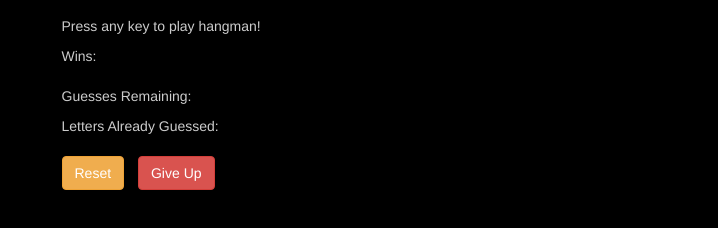
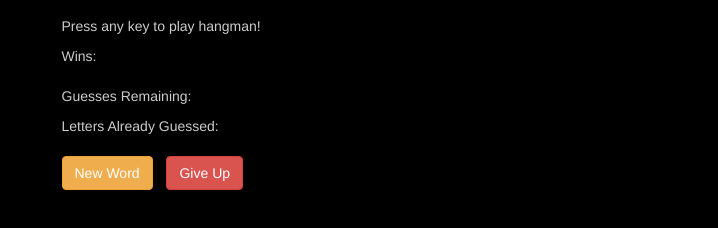
Before and after one commit to frankwichw/Hangman-Game, a plain HTML site: page index.html in a window 1280 px wide. Shown: the part 204-432 px from the top of the page, without its empty margins (281-999 px from the left). Drawn offline with nearby package versions, Linux system fonts and the light colour scheme; a web font is replaced by a local one.

Commit message:
Hangman files

```diff
--- a/assets/javascript/game.js
+++ b/assets/javascript/game.js
@@ -59,7 +59,6 @@ document.onkeyup = function(event) {
     };
 
     if (underscores.join('') == wordComputerChooses.join('') && numGuesses > 1){
-    	alert("You won... :)");
     	winning();
     } else if (numGuesses < 1){
     	alert("You lose! :(");
@@ -72,6 +71,8 @@ function winning(){
 	var winsHtml = document.getElementById('winNumber');
 	winsHtml.textContent = wins;
 
+	alert("You won... :)");
+	/*
 	lettersAlreadyGuessed = [];
 	var guessedLetters = document.getElementById('lettersGuessed');
     guessedLetters.textContent = lettersAlreadyGuessed;
@@ -88,6 +89,7 @@ function winning(){
     };
 	var wordUnderscores = document.getElementById('word');
     wordUnderscores.textContent = underscores;
+    */
 };
 
 function losing(){
--- a/index.html
+++ b/index.html
@@ -42,7 +42,7 @@
 			<p>Letters Already Guessed:</p>
 
 			<p><span id='lettersGuessed'></span></p>
-			<button class='btn-warning btn' onclick='losing()'>Reset</button>
+			<button class='btn-warning btn' onclick='losing()'>New Word</button>
 			<button class='btn-danger btn' onclick='giveUp()'>Give Up</button>
 		</div>
 </div>
```
